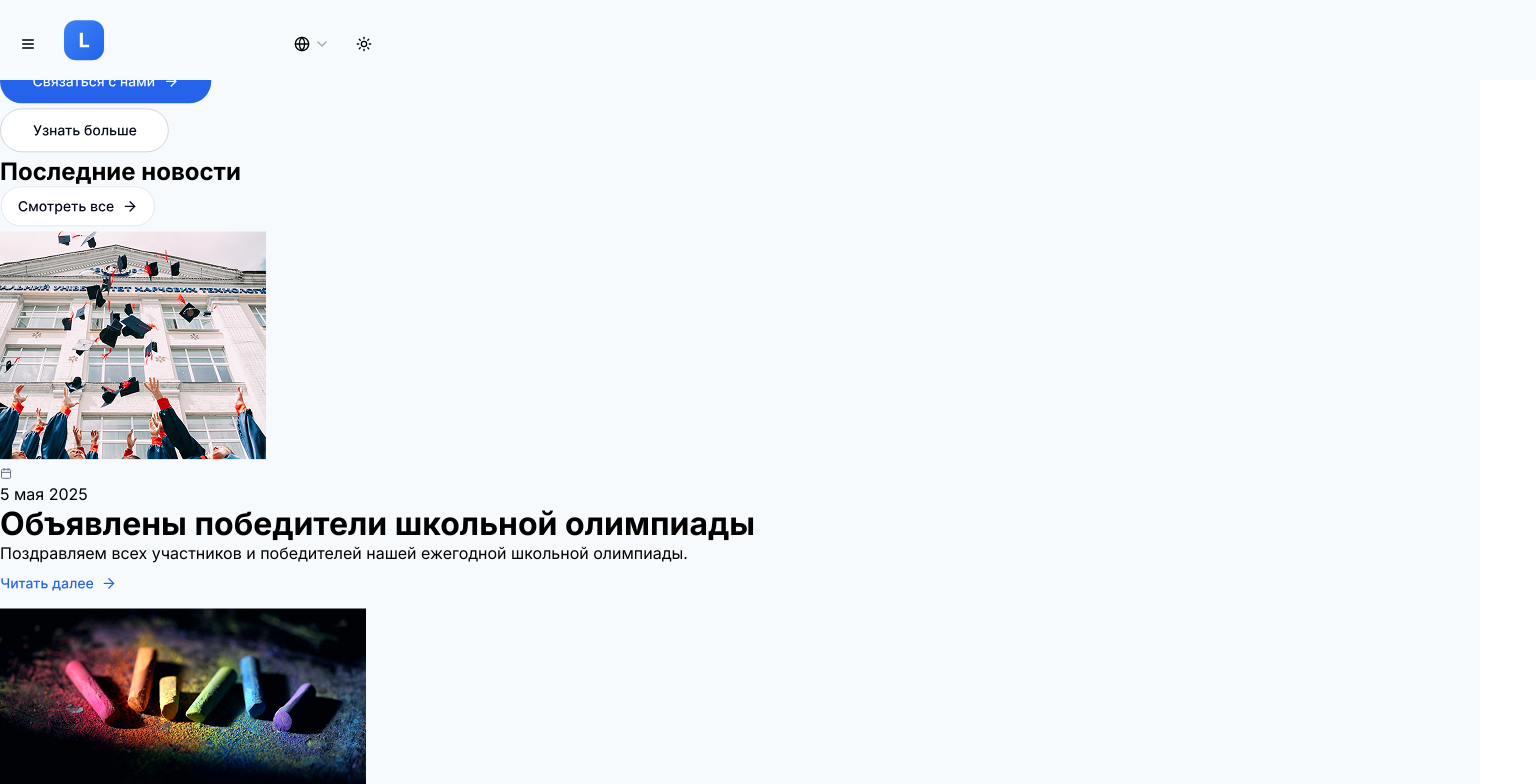
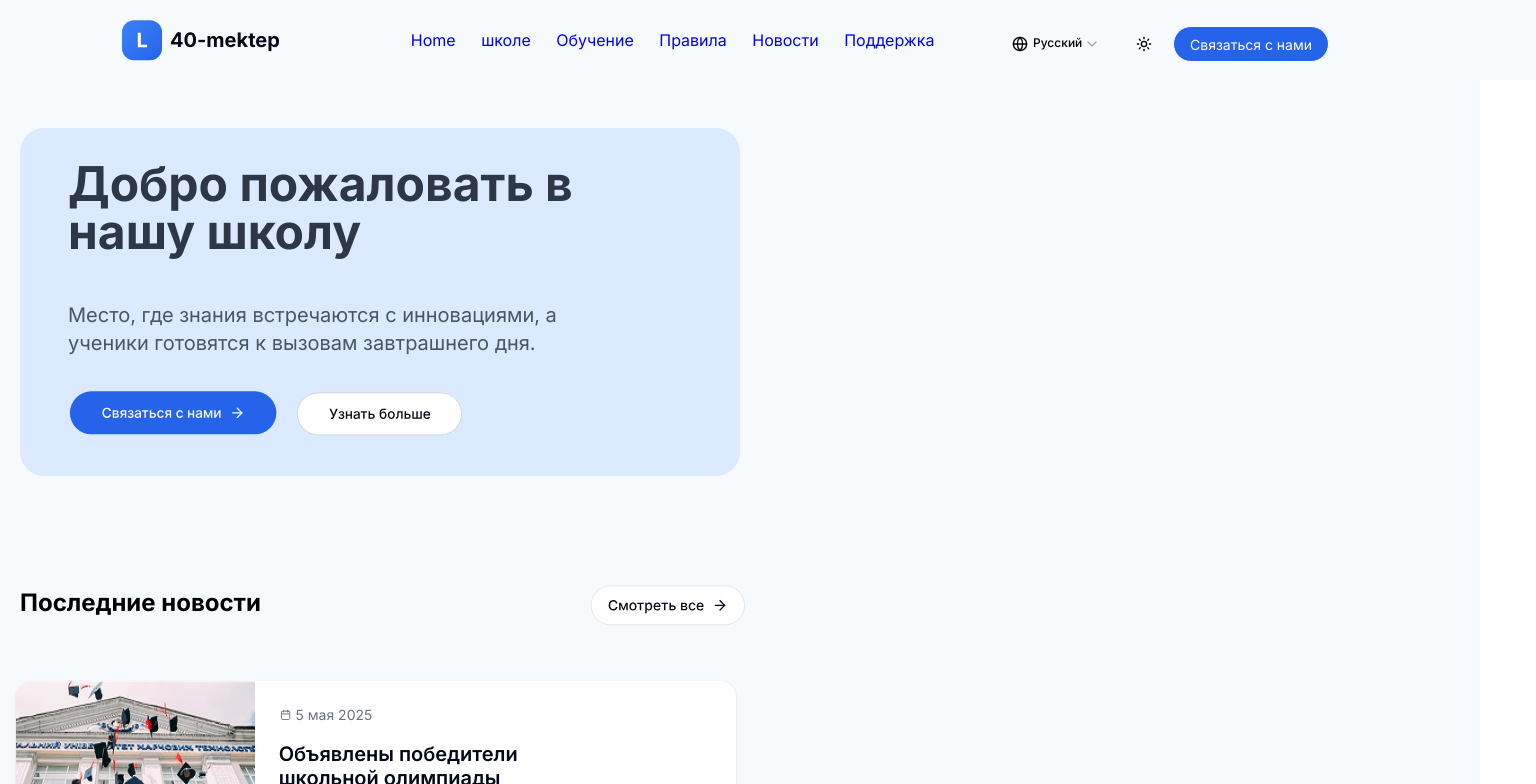
Before and after one commit to uzaqbaevb8/Schoole, a React (Vite) app: page / in a window 1536 px wide. Shown: the top 784 px of the page. Built offline with nearby package versions, Linux system fonts and the light colour scheme.

Commit message:
home 768px planshet desktop baslandi

```diff
--- a/src/components/header/Header.css
+++ b/src/components/header/Header.css
@@ -88,6 +88,155 @@
 }
 
 
-@media (min-width: 768px) {}
+@media (min-width: 768px) {
+    .mobil_menu {
+        display: 'flexbox';
+        margin-left: 36px;
+    }
 
-@media (min-width: 1440px) {}
+    .logo_2 {
+        display: flex;
+        margin-left: 10px;
+    }
+
+    .logo-text {
+        display: flex;
+        position: fixed;
+        top: 28px;
+        width: 124.69px;
+        height: 28px;
+        font-weight: 700;
+        font-size: 20px;
+        line-height: 28px;
+        color: #020817;
+        left: 124px;
+    }
+
+    .search {
+        display: none;
+    }
+
+    .language_switcher {
+        display: flex;
+        position: fixed;
+        left: 135px;
+        top: 32px;
+    }
+
+    .language {
+        display: flex;
+        position: fixed;
+        top: 36px;
+        left: 448px;
+        width: 49.69px;
+        height: 16px;
+        font-weight: 500;
+        font-size: 12px;
+        line-height: 16px;
+    }
+
+    .language_scroll {
+        display: flex;
+        position: fixed;
+        left: 185px;
+    }
+
+    .theme_switcher {
+        display: flex;
+        margin-left: 200px;
+    }
+
+    .buttom-connect {
+        display: flex;
+        margin-left: 604.81px;
+        position: fixed;
+        border-radius: 9999px;
+        padding-top: 10px;
+        padding-bottom: 10px;
+        padding-left: 16px;
+        padding-right: 16px;
+        font-size: 14px;
+        background-color: #2563EB;
+        color: white;
+        top: 26px;
+        cursor: pointer;
+    }
+}
+
+@media (min-width: 1440px) {
+    .buttom-connect {
+        display: flex;
+        margin-left: 1173px;
+        height: 36px;
+        border-radius: 9999px;
+        padding-top: 9px;
+        padding-left: 16px;
+        font-size: 14px;
+        background-color: #2563EB;
+        color: white;
+        top: 26px;
+        cursor: pointer;
+        border: 1px solid;
+    }
+
+    .menu {
+        display: flex;
+        width: 525.28px;
+        height: 36px;
+        margin-left: 410px;
+        margin-top: 22px;
+        justify-content: center;
+        align-items: center;
+        gap: 25.5px;
+    }
+
+    .mobil_menu {
+        display: none;
+    }
+
+    .logo_2 {
+        display: flex;
+        position: absolute;
+        left: 48px;
+    }
+
+    .logo-text {
+        display: flex;
+        position: absolute;
+        top: 26px;
+        left: 170px;
+        width: 124.69px;
+        height: 28px;
+        font-weight: 700;
+        font-size: 20px;
+        line-height: 28px;
+    }
+
+    .search {
+        display: none;
+    }
+
+    .language_switcher {
+        display: flex;
+        position: fixed;
+        margin-left: 876.94px;
+    }
+
+    .language {
+        display: flex;
+        position: fixed;
+        top: 35px;
+        margin-left: 585px;
+    }
+
+    .language_scroll {
+        display: flex;
+        position: fixed;
+        left: 770px;
+    }
+
+    .theme_switcher {
+        display: flex;
+        margin-left: 780px;
+    }
+}
--- a/src/pages/Home/Home.css
+++ b/src/pages/Home/Home.css
@@ -13,8 +13,9 @@
     background: #F7FAFC;
 }
 
-@media (max-width: 400px) {
+@media (min-width: 400px) {
     .main {
+        display: block;
         width: 368px;
         height: 500px;
         border-radius: 24px;
@@ -510,7 +511,6 @@
         margin-left: 151.22px;
     }
 
-
     .Our_Teachers-cards_2-item {
         display: flex;
         flex-direction: column;
@@ -1562,6 +1562,151 @@
     }
 }
 
-@media (max-width: 768px) {
-
+@media (min-width: 768px) {
+    .main {
+        flex-direction: row;
+        width: 720px;
+        height: 348px;
+        border-radius: 24px;
+        margin-left: 20px;
+        margin-top: 50px;
+        padding: 0;
+    }
+
+    .main-text h1 {
+        font-size: 48px;
+        line-height: 48px;
+        width: 504.97px;
+        height: 107px;
+        margin-left: 48px;
+    }
+
+    .main-text p {
+        width: 504.97px;
+        height: 52px;
+        margin-left: 48px;
+    }
+
+    .main-text img {
+        margin-left: 48px;
+    }
+
+    .main-link img {
+        margin-left: 275.019px;
+        position: relative;
+        bottom: 63px;
+    }
+
+    .section-text h2 {
+        display: flex;
+        width: 241.33px;
+        flex-direction: row;
+    }
+
+    .section-text img {
+        display: flex;
+        margin-top: -9px;
+        margin-left: 589.64px;
+    }
+
+    .section {
+        margin-top: 160px;
+    }
+
+    .section-cards {
+        display: flex;
+        width: 720px;
+        height: 258px;
+    }
+
+    .section-cards-item img {
+        width: 239.33px;
+        height: 258.5px;
+        border-bottom-left-radius: 16px;
+        border-top-right-radius: 0px;
+    }
+
+    .section-cards-item {
+        width: 239.53px;
+        height: 256px;
+    }
+
+    .section-cards-paragrouph h1 {
+        display: flex;
+        width: 329.93px;
+        height: 52px;
+        margin-top: 61px;
+        margin-left: -94px;
+    }
+
+    .section-cards-paragrouph p {
+        display: flex;
+        width: 416.78px;
+        height: 44px;
+        font-weight: 400;
+        font-size: 16px;
+        line-height: 24px;
+        color: #64748B;
+        margin-left: -94px;
+        position: relative;
+        top: 10px;
+    }
+
+    .section-csrdas-data img {
+        width: 12px;
+        height: 12px;
+        margin-left: 24px;
+        margin-top: 28px;
+    }
+
+    .section-csrdas-data p {
+        position: relative;
+        bottom: 20px;
+        width: 77.12px;
+        height: 20px;
+        margin-left: 40px;
+        font-weight: 400;
+        font-size: 14px;
+        line-height: 20px;
+        color: #6B7280;
+    }
+
+    .section-cards-paragrouph img {
+        width: 116.88px;
+        height: 40px;
+        margin-left: -94px;
+        position: relative;
+        margin-top: 26px;
+        margin-bottom: 26px;
+        border-bottom-left-radius: 16px;
+        border-bottom-right-radius: 16px;
+    }
+
+    .computer_classroom {
+        display: flex;
+        width: 720px;
+        height: 230px;
+    }
+
+    .computer_clasroom_cards-item img {
+        width: 239.33px;
+        height: 228px;
+        border-bottom-left-radius: 24px;
+        border-top-right-radius: 0px;
+    }
+
+    .computer_classroom-paragrouph h1 {
+        display: flex;
+        width: 410px;
+        height: 28px;
+        margin-top: 59px;
+    }
+
+    .computer_classroom-paragrouph p {
+        display: flex;
+        width: 363.27px;
+        height: 44px;
+    }
 }
+
+@media (min-width: 1440px) {}
--- a/src/pages/Support/Support.jsx
+++ b/src/pages/Support/Support.jsx
@@ -3,7 +3,8 @@ import React from 'react'
 const Support = () => {
   return (
     <div>
-      <h1></h1>
+      <h1>Hello world </h1>
+      <p>Lorem ipsum dolor </p>
     </div>
   )
 }
```
Also changed, not shown: src/components/menu/menu.jsx (+6 -5 lines).
